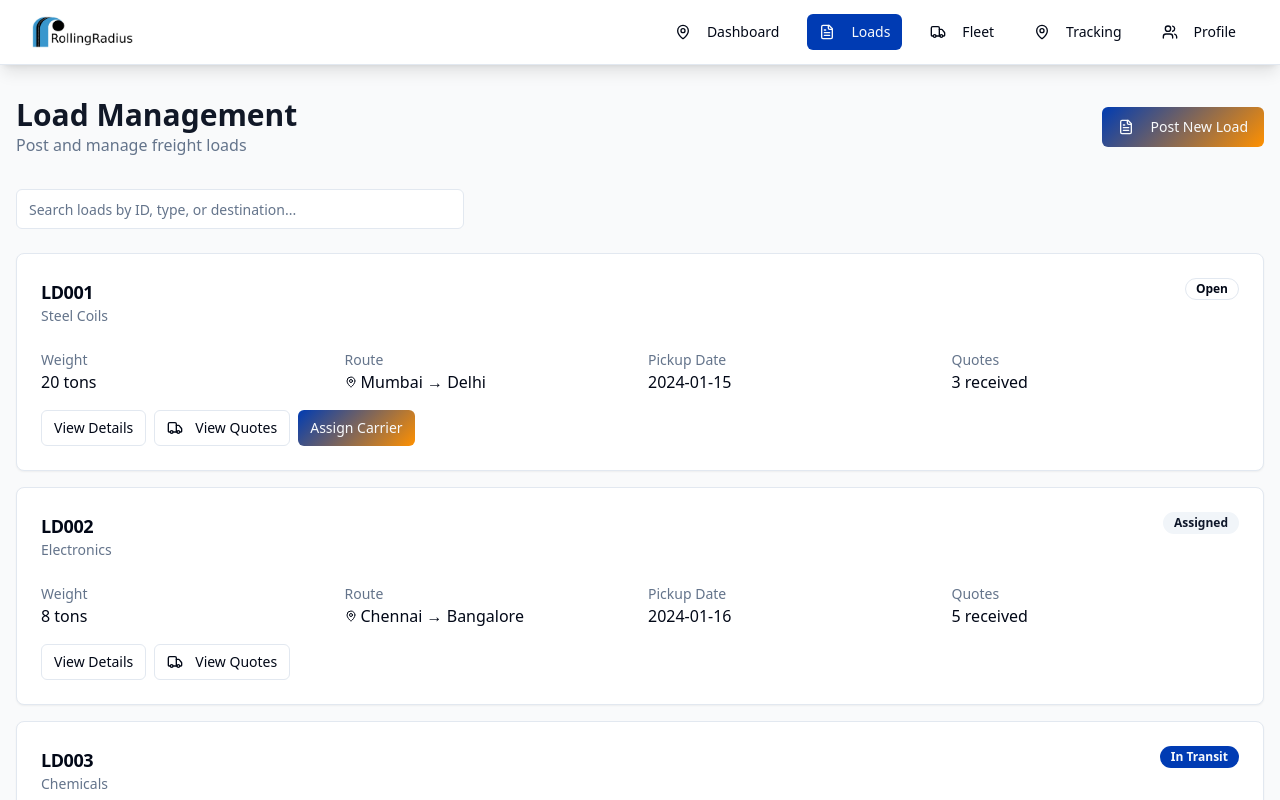
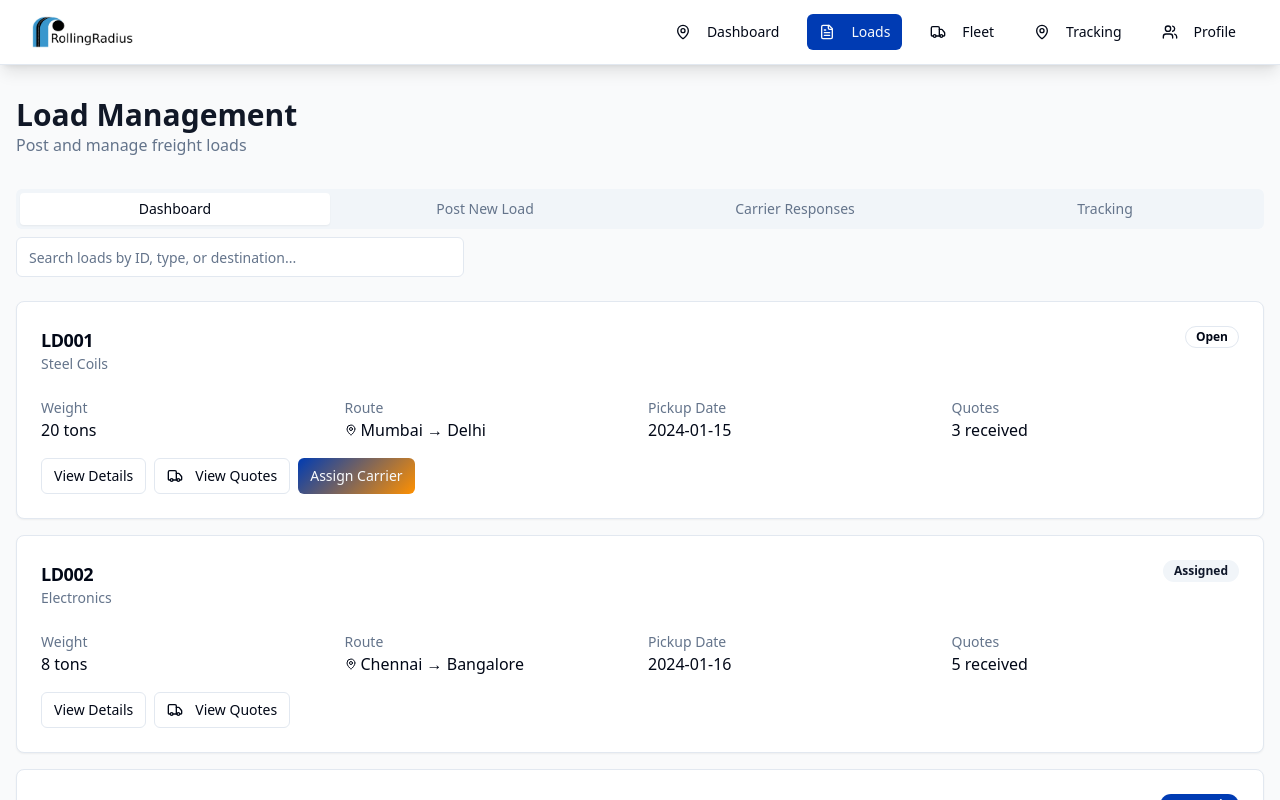
Before and after one commit to fwyogeshsharma/freight-flow-horizon, a React (Vite) app: page /loads in a window 1280 px wide. Shown: the top 800 px of the page. Built offline with nearby package versions, Linux system fonts and the light colour scheme.

Commit message:
Fix: Load Management module visibility
Ensured the Load Management module is correctly displayed under the Loads menu.

```diff
--- a/src/pages/Loads.tsx
+++ b/src/pages/Loads.tsx
@@ -4,9 +4,16 @@ import { Card, CardContent, CardHeader, CardTitle } from "@/components/ui/card";
 import { Button } from "@/components/ui/button";
 import { Badge } from "@/components/ui/badge";
 import { Input } from "@/components/ui/input";
-import { FileText, MapPin, Truck } from "lucide-react";
+import { Tabs, TabsContent, TabsList, TabsTrigger } from "@/components/ui/tabs";
+import { FileText, MapPin, Truck, Plus } from "lucide-react";
+import { useState } from "react";
+import PostNewLoad from "@/components/loads/PostNewLoad";
+import CarrierResponses from "@/components/loads/CarrierResponses";
 
 const Loads = () => {
+  const [activeTab, setActiveTab] = useState("dashboard");
+  const [selectedLoad, setSelectedLoad] = useState<string | null>(null);
+
   const loads = [
     {
       id: "LD001",
@@ -40,6 +47,11 @@ const Loads = () => {
     }
   ];
 
+  const handleViewQuotes = (loadId: string) => {
+    setSelectedLoad(loadId);
+    setActiveTab("responses");
+  };
+
   return (
     <div className="min-h-screen bg-gray-50">
       <Navigation />
@@ -50,12 +62,17 @@ const Loads = () => {
             <h1 className="text-3xl font-bold text-gray-900">Load Management</h1>
             <p className="text-muted-foreground">Post and manage freight loads</p>
           </div>
-          <Button className="gradient-bg">
-            <FileText className="h-4 w-4 mr-2" />
-            Post New Load
-          </Button>
         </div>
 
+        <Tabs value={activeTab} onValueChange={setActiveTab} className="w-full">
+          <TabsList className="grid w-full grid-cols-4">
+            <TabsTrigger value="dashboard">Dashboard</TabsTrigger>
+            <TabsTrigger value="post-load">Post New Load</TabsTrigger>
+            <TabsTrigger value="responses">Carrier Responses</TabsTrigger>
+            <TabsTrigger value="tracking">Tracking</TabsTrigger>
+          </TabsList>
+
+          <TabsContent value="dashboard" className="space-y-6">
             {/* Search and Filter */}
             <div className="mb-6">
               <Input
@@ -108,7 +125,11 @@ const Loads = () => {
                       <Button variant="outline" size="sm">
                         View Details
                       </Button>
-                  <Button variant="outline" size="sm">
+                      <Button
+                        variant="outline"
+                        size="sm"
+                        onClick={() => handleViewQuotes(load.id)}
+                      >
                         <Truck className="h-3 w-3 mr-1" />
                         View Quotes
                       </Button>
@@ -122,6 +143,44 @@ const Loads = () => {
                 </Card>
               ))}
             </div>
+
+            <Button className="mt-4 gradient-bg" onClick={() => setActiveTab("post-load")}>
+              <Plus className="h-4 w-4 mr-2" />
+              Post New Load
+            </Button>
+          </TabsContent>
+
+          <TabsContent value="post-load">
+            <PostNewLoad />
+          </TabsContent>
+
+          <TabsContent value="responses">
+            {selectedLoad ? (
+              <CarrierResponses loadId={selectedLoad} />
+            ) : (
+              <div className="text-center py-12">
+                <FileText className="h-12 w-12 mx-auto text-gray-400" />
+                <h2 className="mt-4 text-lg font-semibold">No Load Selected</h2>
+                <p className="text-muted-foreground">Select a load to view carrier responses</p>
+                <Button
+                  onClick={() => setActiveTab("dashboard")}
+                  variant="outline"
+                  className="mt-4"
+                >
+                  Return to Dashboard
+                </Button>
+              </div>
+            )}
+          </TabsContent>
+
+          <TabsContent value="tracking">
+            <div className="text-center py-12">
+              <MapPin className="h-12 w-12 mx-auto text-gray-400" />
+              <h2 className="mt-4 text-lg font-semibold">Shipment Tracking</h2>
+              <p className="text-muted-foreground">Select a load from the dashboard to track its shipment</p>
+            </div>
+          </TabsContent>
+        </Tabs>
       </div>
     </div>
   );
```
Lines whose indentation alone changed are shown as unchanged.
